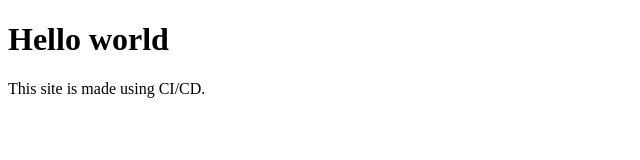
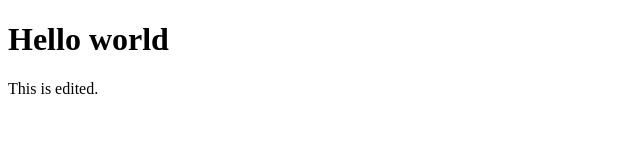
Before and after one commit to sallenux/itec325-ci-cd-demo, a plain HTML site: page index.html in a window 1280 px wide. Shown: the whole page, without its empty margins (0-640 px from the left). Drawn offline with Linux system fonts and the light colour scheme.

Commit message:
Update paragraph text in index.html

```diff
--- a/index.html
+++ b/index.html
@@ -5,6 +5,6 @@
 </head>
 <body>
     <h1>Hello world</h1>
-    <p>This site is made using CI/CD.</p>
+    <p>This is edited.</p>
 </body>
 </html>
```
